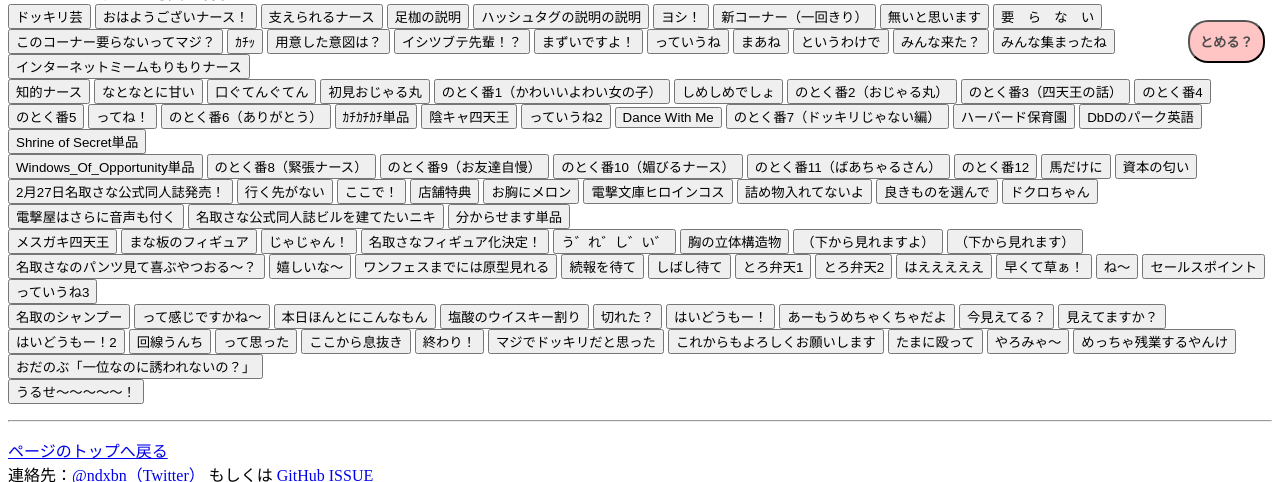
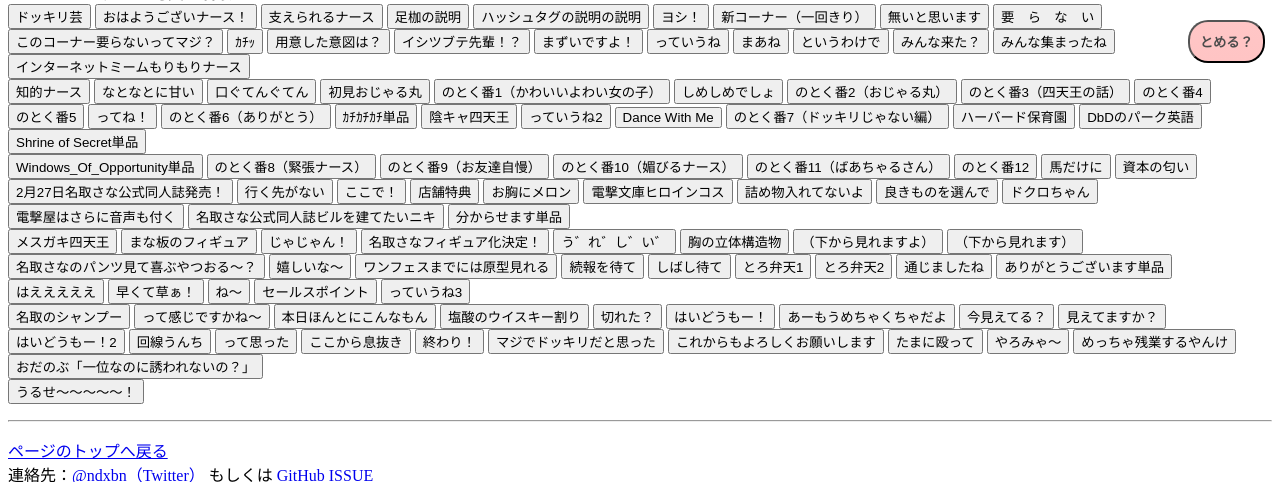
Before and after one commit to sanabutton/sanabutton.github.io, a Jekyll site: the page built from index.html, in a window 1280 px wide and 900 px high, scrolled down 18417 px, cut to the strip 0-482 px from the top of the window. Built offline with Jekyll 4.4.1, drawn with Linux system fonts in a browser that asks for light colours; comment, search, counter and statistics services are not loaded.

Commit message:
ボタンを2つ追加
https://twitter.com/mgjpdGj/status/1070657791386279936 のやつ

```diff
--- a/_posts/2018-12-06-どうも、知的で可愛い名取さなです。.html
+++ b/_posts/2018-12-06-どうも、知的で可愛い名取さなです。.html
@@ -150,6 +150,10 @@ buttons:
       value: とろ弁天1
     - file-name: どうも、知的で可愛い名取さなです。/とろ弁天2
       value: とろ弁天2
+    - file-name: どうも、知的で可愛い名取さなです。/とろ弁天3
+      value: 通じましたね
+    - file-name: どうも、知的で可愛い名取さなです。/ありがとうございます
+      value: ありがとうございます単品
     - file-name: どうも、知的で可愛い名取さなです。/はえええええ
       value: はえええええ
     - file-name: どうも、知的で可愛い名取さなです。/早くて草ぁ！
```
